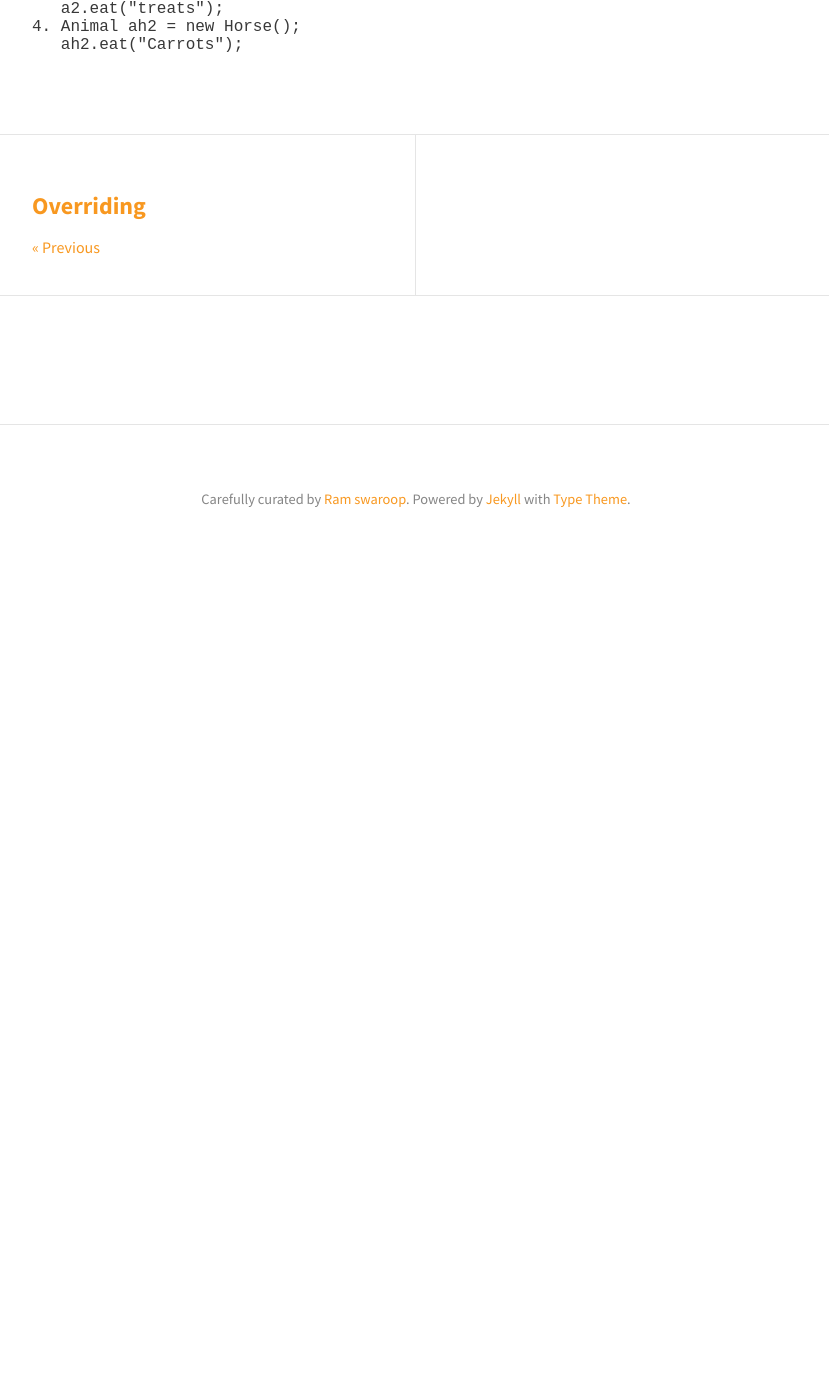
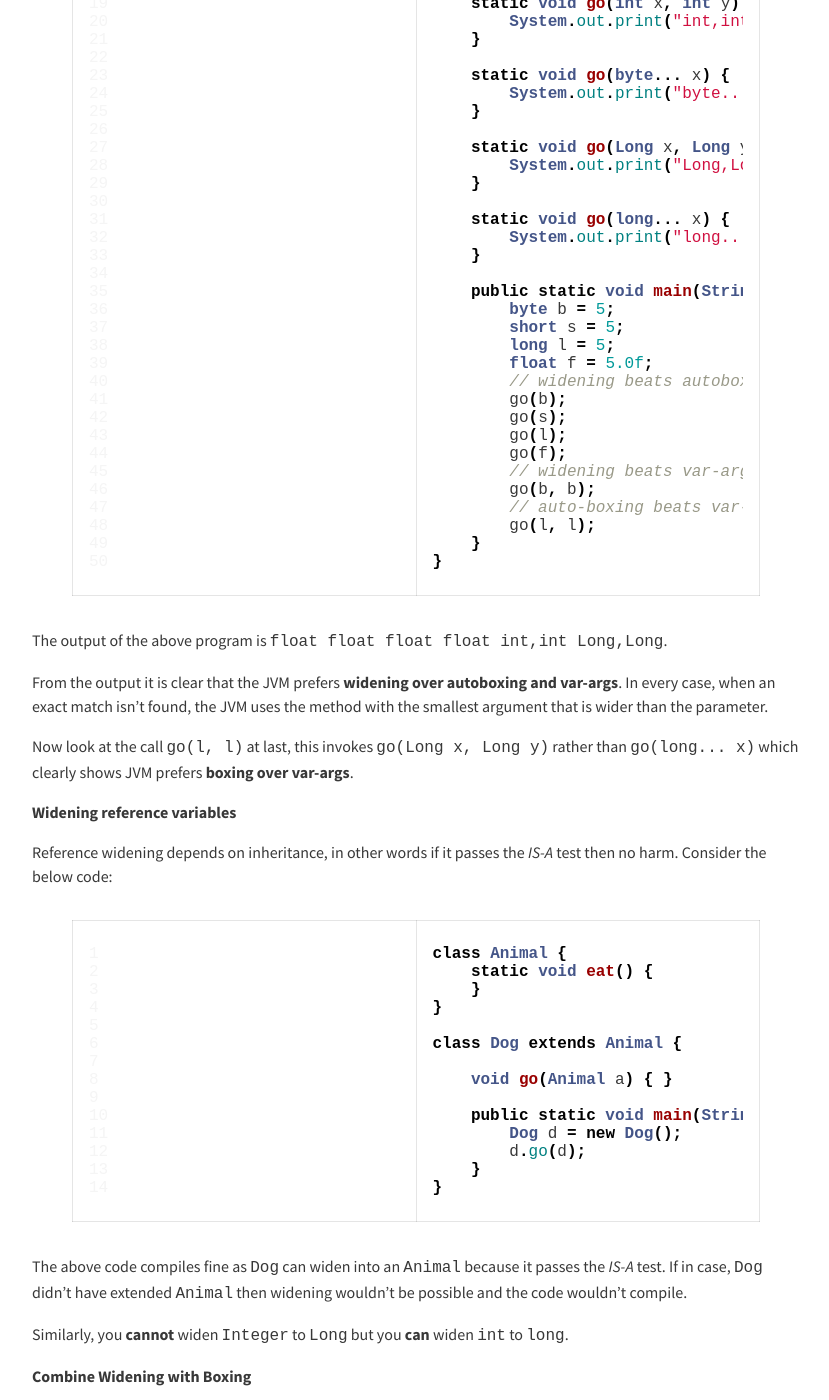
Before and after one commit to rampatra/JavaNotes, a Jekyll site: the page built from _posts/2015-06-02-overloading.md, in a window 1280 px wide and 1400 px high, scrolled down 2693 px. Shown: the whole window, without its empty margins (224-1053 px from the left). Built offline with Jekyll 4.4.1, drawn with Linux system fonts in a browser that asks for light colours; nearby versions of some CDN libraries; comment, search, counter and statistics services are not loaded; before the commit the page ends 3268 px from its top, so only the background shows below that; some of the changed text lies outside the part shown.

Commit message:
overloading almost done

```diff
--- a/_posts/2015-06-02-overloading.md
+++ b/_posts/2015-06-02-overloading.md
@@ -66,6 +66,7 @@ class UseAnimals {
         Animal animalObj = new Animal();
         Horse horseObj = new Horse();
         Animal animalRefToHorse = new Horse();
+
         ua.doStuff(animalObj);
         ua.doStuff(horseObj);
         ua.doStuff(animalRefToHorse);
@@ -90,6 +91,138 @@ call is based on the __reference type of the argument passed at compile time__.
 
 Therefore, polymorphism doesn't determine which overloaded version is called, polymorphism does come into play when
 the decision is about which overridden version of a method is called.
+
+### The confounding part in method overloading
+
+I will show you different scenarios after which you can answer any question related to method matching (which method
+will be invoked).
+
+__The 3 factors that can make overloading a little tricky _(written in order of preference)_:__
+
+* Widening
+* Autoboxing
+* Var-args
+
+{% highlight java linenos %}
+
+class MethodOverloading {
+
+    static void go(float x) {
+        System.out.print("float ");
+    }
+
+    static void go(Long x) {
+        System.out.print("Long ");
+    }
+
+    static void go(double x) {
+        System.out.print("double ");
+    }
+
+    static void go(Double x) {
+        System.out.print("Double ");
+    }
+
+    static void go(int x, int y) {
+        System.out.print("int,int ");
+    }
+
+    static void go(byte... x) {
+        System.out.print("byte... ");
+    }
+
+    static void go(Long x, Long y) {
+        System.out.print("Long,Long ");
+    }
+
+    static void go(long... x) {
+        System.out.print("long... ");
+    }
+
+    public static void main(String[] args) {
+        byte b = 5;
+        short s = 5;
+        long l = 5;
+        float f = 5.0f;
+        // widening beats autoboxing
+        go(b);
+        go(s);
+        go(l);
+        go(f);
+        // widening beats var-args
+        go(b, b);
+        // auto-boxing beats var-args
+        go(l, l);
+    }
+}
+
+{% endhighlight %}
+
+The output of the above program is `float float float float int,int Long,Long`.
+
+From the output it is clear that the JVM prefers __widening over autoboxing and var-args__. In every case, when an exact
+match isn't found, the JVM uses the method with the smallest argument that is wider than the parameter.
+
+Now look at the call `go(l, l)` at last, this invokes `go(Long x, Long y)` rather than `go(long... x)` which clearly shows
+JVM prefers __boxing over var-args__.
+
+__Widening reference variables__
+
+Reference widening depends on inheritance, in other words if it passes the _IS-A_ test then no harm. Consider the below
+code:
+
+{% highlight java linenos %}
+
+class Animal {
+    static void eat() {
+    }
+}
+
+class Dog extends Animal {
+
+    void go(Animal a) { }
+
+    public static void main(String[] args) {
+        Dog d = new Dog();
+        d.go(d);
+    }
+}
+
+{% endhighlight %}
+
+The above code compiles fine as `Dog` can widen into an `Animal` because it passes the _IS-A_ test. If in case, `Dog`
+didn't have extended `Animal` then widening wouldn't be possible and the code wouldn't compile.
+
+Similarly, you __cannot__ widen `Integer` to `Long` but you __can__ widen `int` to `long`.
+
+__Combine Widening with Boxing__
+
+Let's see what happens when the compiler has to widen and then autobox the parameter for a match to be made.
+
+{% highlight java linenos %}
+
+class WidenAndBox {
+    static void go(Long x) {
+        System.out.println("Long");
+    }
+
+    public static void main(String[] args) {
+        byte b = 5;
+        go(b); // compiler has to widen to `long` and
+               // then box to `Long`
+    }
+}
+
+{% endhighlight %}
+
+
+
+
+__Combine both Widening and Boxing with Var-args__
+
+
+
+
 
 {% include responsive_ad.html %}
 
```
Also changed, not shown: _posts/2015-05-25-object-oriented-design.md (+1 -1 lines).
